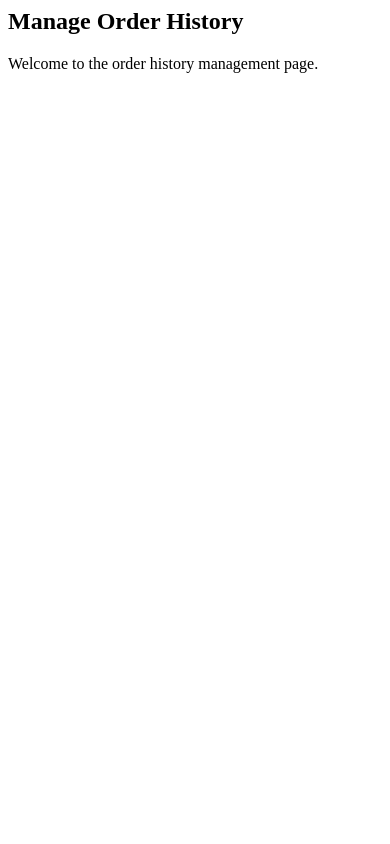
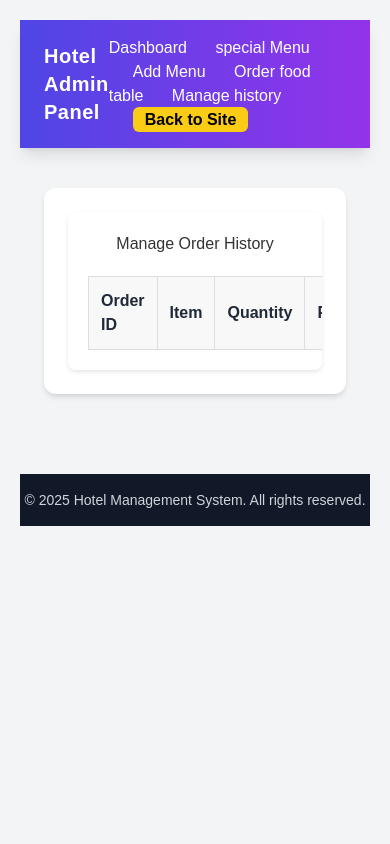
Before and after one commit to Periyasamy2002/CRUD1, a Django app: template sushi/templates/admin2/manage_order_history.html in a window 390 px wide. Run offline with Django 4.2, Linux system fonts and the light colour scheme; the template is opened without the code that fills it, so the values that code supplies are empty; some libraries are stand-ins or nearby versions.

Commit message:
this code complate code in oder system

```diff
--- a/sushi/templates/admin2/manage_order_history.html
+++ b/sushi/templates/admin2/manage_order_history.html
@@ -1,2 +1,122 @@
-<h2>Manage Order History</h2>
-Welcome to the order history management page.
+{% extends 'admin2/base2.html' %}
+
+{% block content %}
+<head>
+    <link rel="stylesheet" href="https://cdnjs.cloudflare.com/ajax/libs/font-awesome/6.0.0-beta3/css/all.min.css">
+    <style>
+        body {
+            font-family: 'Arial', sans-serif;
+            background-color: #f4f4f9;
+            color: #333;
+            margin: 0;
+            padding: 20px;
+        }
+        h2 {
+            color: #333;
+            text-align: center;
+            margin-bottom: 20px;
+        }
+        .table-container {
+            background-color: #fff;
+            padding: 20px;
+            border-radius: 8px;
+            box-shadow: 0 2px 4px rgba(0,0,0,0.1);
+            overflow-x: auto; /* Ensures table is responsive */
+        }
+        table {
+            width: 100%;
+            border-collapse: collapse;
+            margin-top: 20px;
+        }
+        th, td {
+            border: 1px solid #ddd;
+            padding: 12px;
+            text-align: left;
+            vertical-align: middle;
+        }
+        th {
+            background-color: #f8f8f8;
+            font-weight: bold;
+        }
+        tr:nth-child(even) {
+            background-color: #f2f2f2;
+        }
+        tr:hover {
+            background-color: #e9e9e9;
+        }
+        .status-form {
+            display: flex;
+            align-items: center;
+        }
+        .status-select {
+            padding: 8px;
+            border-radius: 4px;
+            border: 1px solid #ccc;
+            margin-right: 10px;
+        }
+        .update-btn {
+            padding: 8px 12px;
+            border: none;
+            background-color: #4CAF50;
+            color: white;
+            border-radius: 4px;
+            cursor: pointer;
+            transition: background-color 0.3s;
+        }
+        .update-btn:hover {
+            background-color: #45a049;
+        }
+        .status-pending { color: #ff9800; }
+        .status-confirmed { color: #4caf50; }
+        .status-on_the_way { color: #2196f3; }
+        .status-delivered { color: #8bc34a; }
+        .status-canceled { color: #f44336; }
+    </style>
+</head>
+<body>
+    <div class="table-container">
+        <h2>Manage Order History</h2>
+        <table>
+            <thead>
+                <tr>
+                    <th>Order ID</th>
+                    <th>Item</th>
+                    <th>Quantity</th>
+                    <th>Price</th>
+                    <th>Order Type</th>
+                    <th>Order Date</th>
+                    <th>Order Time</th>
+                    <th>Email</th>
+                    <th>Mobile</th>
+                    <th>Address</th>
+                    <th>Delivery</th>
+                    <th>Created At</th>
+                    <th>Status</th>
+
+                </tr>
+            </thead>
+            <tbody>
+                {% for order in orders %}
+                <tr>
+                    <td>{{ order.id }}</td>
+                    <td>{{ order.item }}</td>
+                    <td>{{ order.qty }}</td>
+                    <td>{{ order.price }}</td>
+                    <td>{{ order.order_type }}</td>
+                    <td>{{ order.order_date|default_if_none:"" }}</td>
+                    <td>{{ order.order_time|default_if_none:"" }}</td>
+                    <td>{{ order.email }}</td>
+                    <td>{{ order.mobile }}</td>
+                    <td>{{ order.address }}</td>
+                    <td>{{ order.delivery }}</td>
+                    <td>{{ order.created_at|date:"Y-m-d H:i" }}</td>
+                    <td>
+                       {{ order.status }}
+                    </td>
+                </tr>
+                {% endfor %}
+            </tbody>
+        </table>
+    </div>
+</body>
+{% endblock %}
--- a/sushi/templates/admin2/special_menu.html
+++ b/sushi/templates/admin2/special_menu.html
@@ -25,7 +25,7 @@
         </tr>
     </thead>
     <tbody>
-        {% for menu in special_menus %}
+        {% for menu in special_menu_items %}
         <tr>
             <td>{% if menu.image %}<img src="{{ menu.image.url }}" alt="{{ menu.title }}" width="100">{% endif %}</td>
             <td>{{ menu.title }}</td>
--- a/sushi/templates/base.html
+++ b/sushi/templates/base.html
@@ -171,8 +171,7 @@
                             <div><b>User:</b> {{ user.username }}</div>
                             <div><b>Email:</b> {{ user.email }}</div>
                         </div>
-                        <a href="{% url 'order_history' %}" class="block px-4 py-2 hover:bg-gray-100">Order History</a>
-                        <a href="{% url 'order_live_track' %}" class="block px-4 py-2 hover:bg-gray-100">Live Track</a>
+                        <a href="{% url 'order_card_list' %}" class="block px-4 py-2 hover:bg-gray-100">My Orders</a>
                         <form method="post" action="{% url 'logout' %}" class="mt-2">
                             {% csrf_token %}
                             <button type="submit"
--- a/sushi/urls.py
+++ b/sushi/urls.py
@@ -44,11 +44,14 @@ urlpatterns = [
     path('order/history/', views.order_history, name='order_history'),
     path('order/delete/<int:pk>/', views.delete_order, name='delete_order'),
     path('order/live/', views.order_live, name='order_live'),
-    path('order/update_status/<int:pk>/<str:status>/', views.update_order_status, name='update_order_status'),
+    path('order/update_status/<int:pk>/', views.update_order_status, name='update_order_status'),
     path('order/live-track/', views.order_live_track, name='order_live_track'),
     path('order/details/', views.order_details, name='order_details'),
     path('order/submit/', views.order_submit, name='order_submit'),
     path('order/<int:order_id>/action/', views.order_action, name='order_action'),
+    path('order/cards/', views.order_card_list, name='order_card_list'),
+    path('order/cards/<int:pk>/', views.order_card_detail, name='order_card_detail'),
+    path('order/admin_action/<int:order_id>/', views.order_action_admin, name='order_action_admin'),
 
     # --- API ---
     path('api/search_menu_items/', views.search_menu_items_api, name='search_menu_items_api'),
```
Also changed, not shown: sushi/templates/admin2/order_food_table.html (+10 -5 lines), sushi/templates/order_card_detail.html (added, +70 -0 lines), sushi/templates/order_card_list.html (added, +18 -0 lines), sushi/views.py (+76 -18 lines), db.sqlite3.
